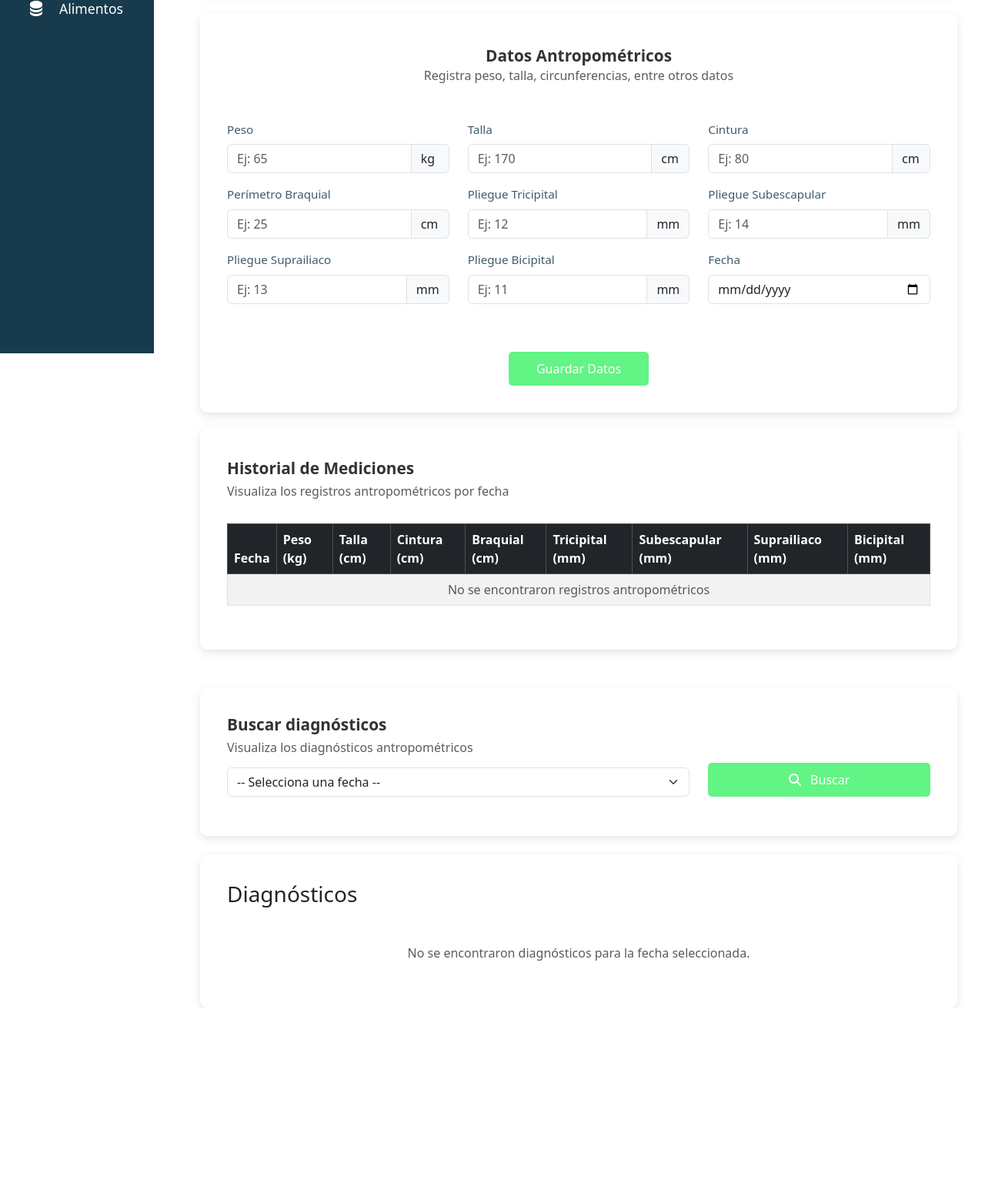
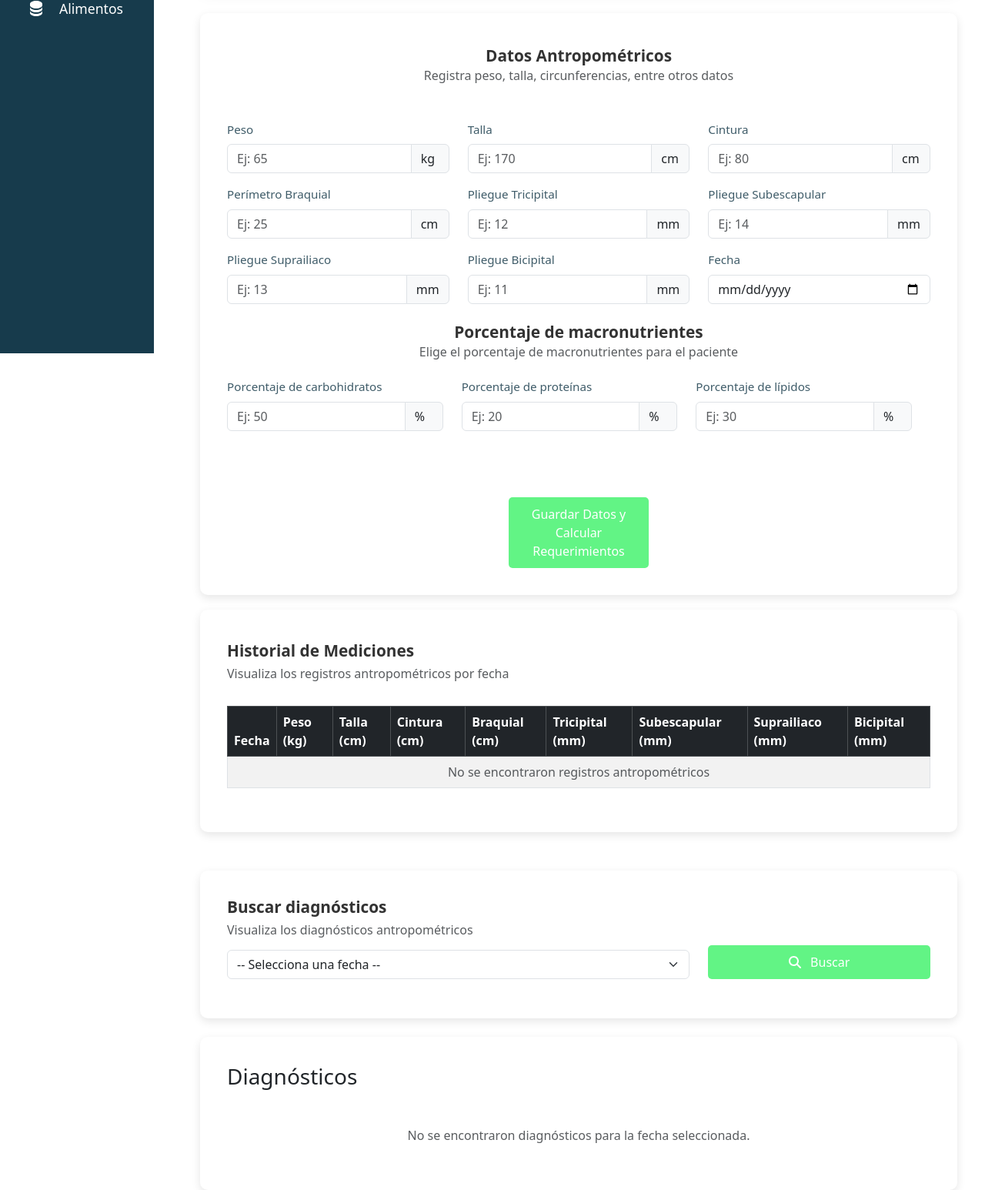
Before and after one commit to Marian0110/NutriLink, a Django app: template apps/patients/templates/patients/metricas.html in a window 1280 px wide. Shown: the part 341-1887 px from the top of the page at 77% size. Before the commit the page ends 1650 px from the top, so only its background shows below. Run offline with Django 5.2, Linux system fonts and the light colour scheme; the template is opened without the code that fills it, so the values that code supplies are empty; some libraries are stand-ins or nearby versions.

Commit message:
lista conexión faltante en front: ahora se pueden guardar requerimientos, modificada sección métricas

```diff
--- a/apps/patients/templates/patients/metricas.html
+++ b/apps/patients/templates/patients/metricas.html
@@ -9,8 +9,12 @@
     <div class="card-body">
       <h3 class="card-title mb-1 text-center mt-2">Datos Antropométricos</h3>
       <h6 class="text-muted mb-4 text-center">Registra peso, talla, circunferencias, entre otros datos</h6>
+
       <form method="#" action="#" id="form-antropometrico">
         {% csrf_token %}
+
+
+
         <div class="row">
           <!-- Peso -->
           <div class="col-md-4 mb-3 mt-4">
@@ -81,10 +85,39 @@
             <label for="id_fecha" class="form-label">Fecha</label>
             <input type="date" class="form-control" id="id_fecha" name="fecha">
           </div>
+
+          <!-- Porcentaje de macronutrientes -->
+        <h3 class="card-title mb-1 text-center mt-2">Porcentaje de macronutrientes</h3>
+        <h6 class="text-muted mb-4 text-center">Elige el porcentaje de macronutrientes para el paciente</h6>
+        <div class="row">
+          <div class="col-md-4 mb-3">
+            <label for="id_porc_carbohidratos" class="form-label">Porcentaje de carbohidratos</label>
+            <div class="input-group">
+              <input type="number" class="form-control" id="id_porc_carbohidratos" name="porc_carbohidratos" placeholder="Ej: 50" min="0" max="100" step="any">
+              <span class="input-group-text">%</span>
+            </div>
+          </div>
+          <div class="col-md-4 mb-3">
+            <label for="id_porc_proteinas" class="form-label">Porcentaje de proteínas</label>
+            <div class="input-group">
+              <input type="number" class="form-control" id="id_porc_proteinas" name="porc_proteinas" placeholder="Ej: 20" min="0" max="100" step="any">
+              <span class="input-group-text">%</span>
+            </div>
+          </div>
+          <div class="col-md-4 mb-3">
+            <label for="id_porc_lipidos" class="form-label">Porcentaje de lípidos</label>
+            <div class="input-group">
+              <input type="number" class="form-control" id="id_porc_lipidos" name="porc_lipidos" placeholder="Ej: 30" min="0" max="100" step="any">
+              <span class="input-group-text">%</span>
+            </div>
+          </div>
+        </div>
+        <!-- Fin Sección Porcentajes -->
+
         </div>
         <!-- Boton -->
-        <div class="d-flex justify-content-center">
-          <button type="button" class="btn btn-save">Guardar Datos</button>
+        <div class="d-flex justify-content-center mt-4"> <!-- Añadido mt-4 para espaciado -->
+          <button type="button" class="btn btn-save">Guardar Datos y Calcular Requerimientos</button> <!-- Texto del botón actualizado -->
         </div>
       </form>
     </div>
@@ -95,13 +128,6 @@
       <div class="card-body py-3">
         <h3 class="card-title mb-2">Historial de Mediciones</h3>
         <h6 class="text-muted mb-3">Visualiza los registros antropométricos por fecha</h6>
-          <!-- Filtro de fecha
-          <div class="mb-3">
-            <label for="filtro_fecha" class="form-label">Selecciona una fecha</label>
-            <input type="date" id="filtro_fecha" class="form-control" style="max-width: 250px;">
-          </div> -->
-
-          <!-- Tabla de resultados -->
         <div class="table-responsive">
           <table class="table table-striped table-bordered mt-3" id="tabla_mediciones">
             <thead class="table-dark">
@@ -153,7 +179,6 @@
           {% csrf_token %}
           <div class="row align-items-end">
             <div class="col-md-8 mb-3">
-              <!-- <label for="id_fecha_select" class="form-label">Visualiza los diagnósticos antropométricos por fecha</label>-->
               <h6 class="text-muted mb-3">Visualiza los diagnósticos antropométricos</h6>
               <select class="form-select" id="id_fecha_select" name="fecha" required>
                 <option value="">-- Selecciona una fecha --</option>
@@ -274,14 +299,20 @@
 function validarFormulario() {
     const form = document.getElementById('form-antropometrico');
     let isValid = true;
+    let sumaPorcentajes = 0;
+    const camposPorcentaje = ['id_porc_carbohidratos', 'id_porc_proteinas', 'id_porc_lipidos'];
 
-    // Validacion de campos vacios
+    // Validacion de campos vacios (incluyendo los nuevos de porcentaje)
     form.querySelectorAll('input[type="number"], input[type="date"]').forEach(input => {
         if (!input.value) {
             isValid = false;
             input.classList.add('is-invalid');
         } else {
             input.classList.remove('is-invalid');
+            // Sumar porcentajes si son campos de macronutrientes
+            if (camposPorcentaje.includes(input.id) && parseFloat(input.value) >= 0) {
+                sumaPorcentajes += parseFloat(input.value);
+            }
         }
     });
 
@@ -290,40 +321,82 @@ function validarFormulario() {
         if (parseFloat(input.value) < 0) {
             isValid = false;
             input.classList.add('is-invalid');
+             // Si ya es inválido por estar vacío, no mostrar doble alerta
+            if (input.value) {
+                Swal.fire({
+                    title: 'Datos inválidos',
+                    text: `El campo "${input.previousElementSibling.textContent.trim()}" no puede ser negativo.`,
+                    icon: 'warning'
+                });
+            }
         }
     });
 
-    if (!isValid) {
+    // Validacion de suma de porcentajes (opcional, pero buena práctica)
+    // Permitir un pequeño margen de error por decimales, ej. 99.9 a 100.1
+    if (isValid && (sumaPorcentajes < 99.9 || sumaPorcentajes > 100.1) && (
+        document.getElementById('id_porc_carbohidratos').value ||
+        document.getElementById('id_porc_proteinas').value ||
+        document.getElementById('id_porc_lipidos').value
+    )) {
+        isValid = false;
+        camposPorcentaje.forEach(id => document.getElementById(id).classList.add('is-invalid'));
         Swal.fire({
-            title: 'Datos inválidos',
-            text: 'Por favor complete todos los campos con valores positivos',
+            title: 'Porcentajes incorrectos',
+            text: 'La suma de los porcentajes de macronutrientes debe ser 100%. Actualmente es: ' + sumaPorcentajes.toFixed(1) + '%',
             icon: 'warning'
         });
-        return false;
     }
-    return true;
+
+
+    if (!isValid && !Swal.isVisible()) { // Evitar múltiples popups si ya hay uno de valor negativo o suma
+        Swal.fire({
+            title: 'Datos incompletos o inválidos',
+            text: 'Por favor complete todos los campos requeridos con valores válidos.',
+            icon: 'warning'
+        });
+    }
+    return isValid;
 }
 
 // Func para enviar datos a la API
-async function enviarDatosAntropometricos() {
+async function enviarDatosAntropometricosYRequerimientos() {
     const pacienteId = JSON.parse("{{ paciente.id_paciente|escapejs }}");
     const fecha = document.getElementById('id_fecha').value;
 
     const formData = {
         pacienteId: pacienteId,
-        fecha: fecha,
-        pesoKg: document.getElementById('id_peso').value,
-        tallaCm: document.getElementById('id_talla').value,
-        circCinturaCm: document.getElementById('id_cintura').value,
-        perimBraquialMm: document.getElementById('id_braquial').value,
-        pliegueTricipitalMm: document.getElementById('id_tricipital').value,
-        pliegueBicipitalMm: document.getElementById('id_bicipital').value,
-        pliegueSuprailiacoMm: document.getElementById('id_suprailiaco').value,
-        pliegueSubescapularMm: document.getElementById('id_subescapular').value
+        fecha: fecha, // El backend debería poder manejar YYYY-MM-DD
+        pesoKg: parseFloat(document.getElementById('id_peso').value),
+        tallaCm: parseFloat(document.getElementById('id_talla').value),
+        circCinturaCm: parseFloat(document.getElementById('id_cintura').value),
+        perimBraquialMm: parseFloat(document.getElementById('id_braquial').value) * 10, // Convertir cm a mm si se ingresa en cm
+        pliegueTricipitalMm: parseFloat(document.getElementById('id_tricipital').value),
+        pliegueBicipitalMm: parseFloat(document.getElementById('id_bicipital').value),
+        pliegueSuprailiacoMm: parseFloat(document.getElementById('id_suprailiaco').value),
+        pliegueSubescapularMm: parseFloat(document.getElementById('id_subescapular').value),
+        // Nuevos campos de porcentaje
+        porcentajeCarbohidratos: parseFloat(document.getElementById('id_porc_carbohidratos').value),
+        porcentajeProteinas: parseFloat(document.getElementById('id_porc_proteinas').value),
+        porcentajeLipidos: parseFloat(document.getElementById('id_porc_lipidos').value)
     };
 
+    // Asegurarse de que los campos opcionales que no se llenaron se envíen como null o no se envíen
+    // si el backend los espera así. Para este ejemplo, si el valor es NaN (porque el campo estaba vacío y parseFloat falló),
+    // se podría omitir o enviar como null. Por ahora, asumimos que la validación se encarga de que no estén vacíos.
+    // Es importante que el backend maneje correctamente valores nulos o ausentes para campos no obligatorios.
+
+
+    // Ajuste para perimBraquialMm: si el placeholder dice "Ej: 25" y la unidad es "cm",
+    // pero el JSON espera "perimBraquialMm: 280" (que sería 28 cm),
+    // entonces hay una inconsistencia. Asumiré que el usuario ingresa en CM como dice el placeholder y la unidad,
+    // y lo convertiré a MM si el backend espera MM.
+    // Si el backend ya espera CM para perimetro braquial (y lo llama _mm por error), entonces no se necesita la conversión.
+    // Basado en tu JSON de ejemplo `perimBraquialMm: 280`, parece que espera milímetros.
+    // Si el input `id_braquial` tiene unidad "cm", entonces sí hay que multiplicar por 10.
+
     try {
-        const response = await fetch('https://nutrilinkapi-production.up.railway.app/api_nutrilink/antropometria/guardar_calculo_antropometria', {
+        const response = await fetch('https://nutrilinkapi-production.up.railway.app/api_nutrilink/requerimientos/guardar_antropometria_y_requerimientos', { // ENDPOINT ACTUALIZADO
             method: 'POST',
             headers: {
                 'Content-Type': 'application/json',
@@ -337,7 +410,7 @@ async function enviarDatosAntropometricos() {
         if (data.status === 'success') {
             Swal.fire({
                 title: '¡Éxito!',
-                text: data.mensaje,
+                text: data.mensaje, // Mensaje de éxito del nuevo endpoint
                 icon: 'success',
                 timer: 2000,
                 showConfirmButton: false
@@ -346,7 +419,7 @@ async function enviarDatosAntropometricos() {
                 window.location.href = `?fecha=${encodeURIComponent(fecha)}`;
             });
         } else {
-            throw new Error(data.mensaje || 'Error al guardar los datos');
+            throw new Error(data.mensaje || 'Error al guardar los datos y requerimientos');
         }
     } catch (error) {
         console.error('Error:', error);
@@ -364,19 +437,19 @@ document.querySelector('.btn-save').addEventListener('click', function(e) {
 
     Swal.fire({
         title: '¿Confirmar datos?',
-        text: 'Se guardarán todas las mediciones.',
+        text: 'Se guardarán las mediciones y se calcularán los requerimientos.', // Mensaje de confirmación actualizado
         icon: 'question',
         showCancelButton: true,
-        confirmButtonText: 'Sí, registrar',
+        confirmButtonText: 'Sí, registrar y calcular', // Texto del botón de confirmación actualizado
         cancelButtonText: 'Cancelar'
     }).then((result) => {
         if (result.isConfirmed) {
-            enviarDatosAntropometricos();
+            enviarDatosAntropometricosYRequerimientos(); // Llamar a la función actualizada
         }
     });
 });
 
-// Función para formatear fecha
+// Función para formatear fecha (sin cambios)
 function formatearFecha(fechaStr) {
     const opciones = { year: 'numeric', month: 'short', day: 'numeric' };
     return new Date(fechaStr).toLocaleDateString('es-ES', opciones);
```
